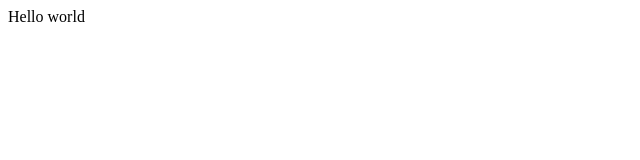
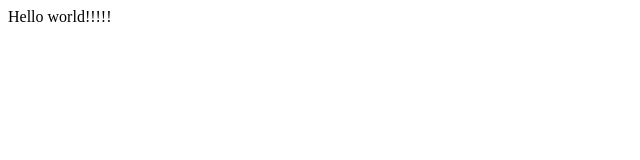
Before and after one commit to stab-rabbit-la44/job-tracer, a React app: page / in a window 1280 px wide. Shown: the top 160 px of the page, without its empty margins (0-640 px from the left). Built offline with nearby package versions, Linux system fonts and the light colour scheme.

Commit message:
finish project config

```diff
--- a/client/App.js
+++ b/client/App.js
@@ -1,5 +1,5 @@
-import React, { useEffect } from 'react';
+import React from 'react';
 
 export default function App() {
-  return <div>Hello world</div>;
+  return <div>Hello world!!!!!</div>;
 }
--- a/client/index.js
+++ b/client/index.js
@@ -1,4 +1,4 @@
-import React, { useEffect } from 'react';
+import React from 'react';
 import { render } from 'react-dom';
 import App from './App';
 
```
Also changed, not shown: 2 other files (tests, documents, lock files or other folders).
